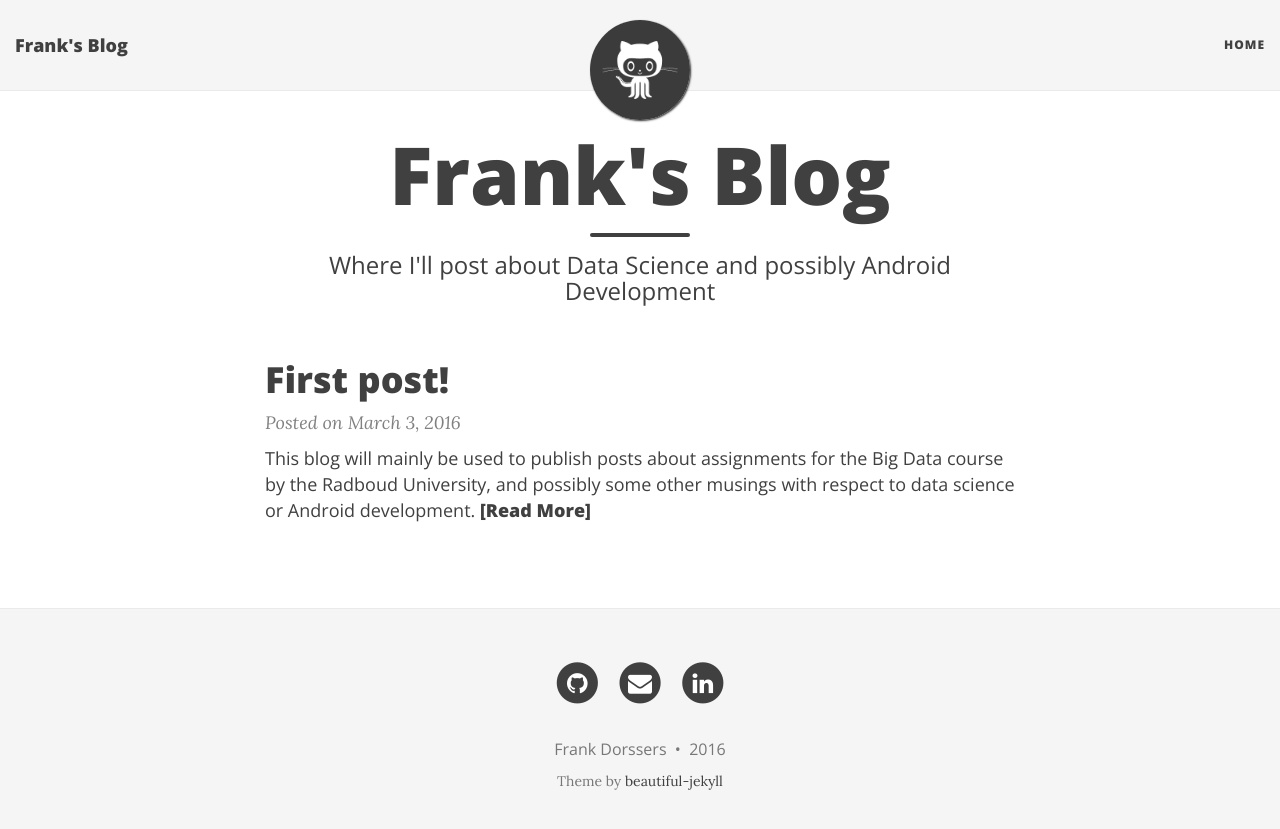
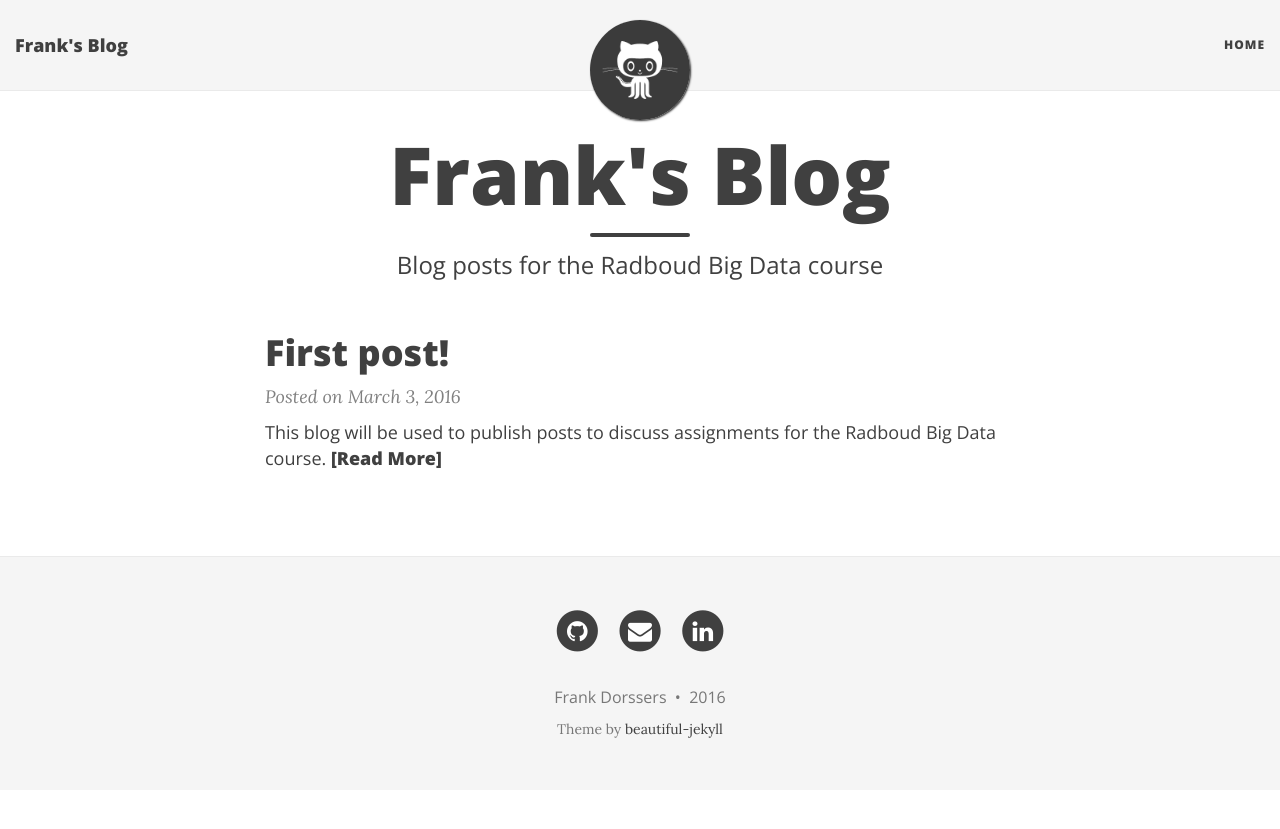
Before and after one commit to fdorssers/rubigdata, a Jekyll site: the page built from index.html, in a window 1280 px wide. Shown: the top 829 px of the page. Built offline with Jekyll 4.4.1, drawn with Linux system fonts in a browser that asks for light colours; nearby versions of some CDN libraries; the list of posts is cut into pages by our own code.

Commit message:
Updated description

```diff
--- a/_posts/2016-03-03-first-post.md
+++ b/_posts/2016-03-03-first-post.md
@@ -3,4 +3,4 @@ layout: post
 title: First post!
 ---
 
-This blog will mainly be used to publish posts about assignments for the Big Data course by the Radboud University, and possibly some other musings with respect to data science or Android development.
+This blog will be used to publish posts to discuss assignments for the Radboud Big Data course.
--- a/index.html
+++ b/index.html
@@ -1,7 +1,7 @@
 ---
 layout: page
 title: Frank's Blog
-subtitle: Where I'll post about Data Science and possibly Android Development
+subtitle: Blog posts for the Radboud Big Data course
 ---
 
 <div class="posts-list">
```
